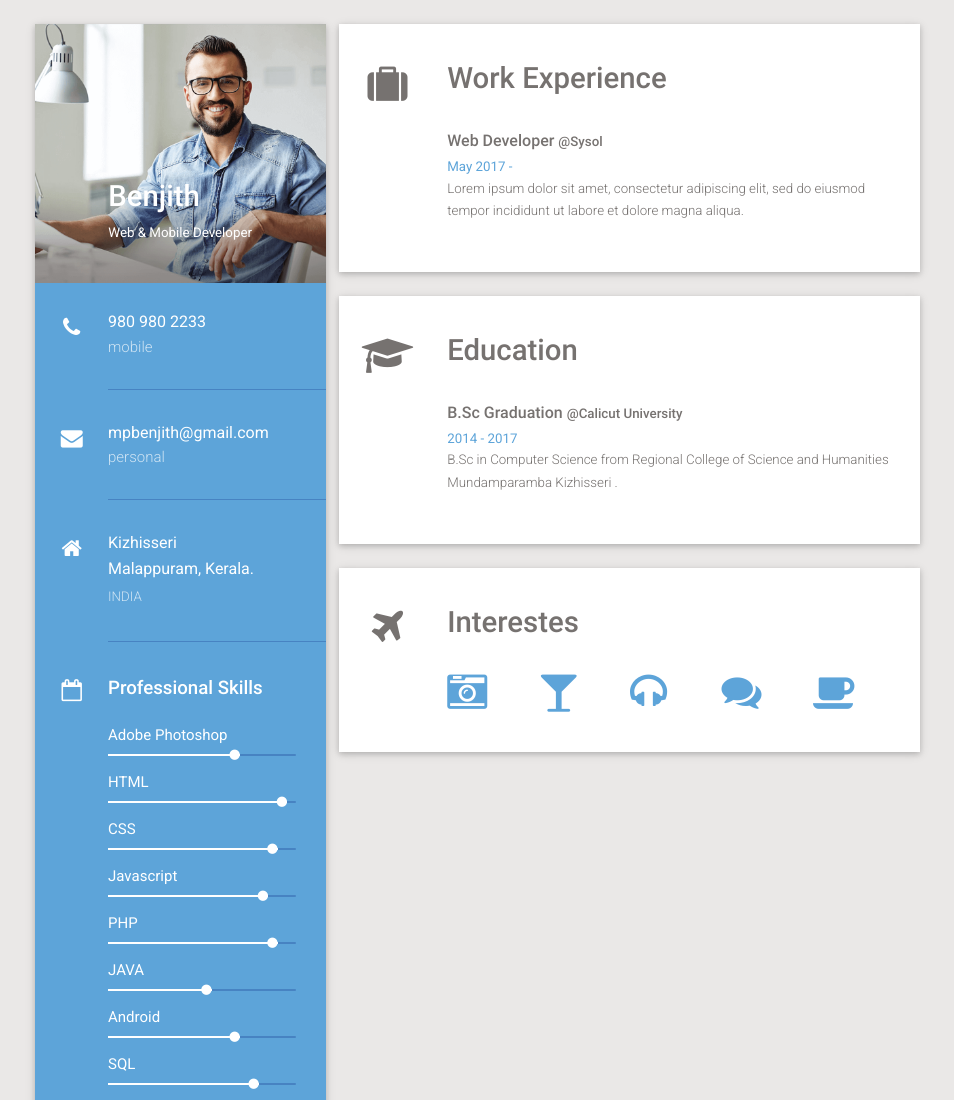
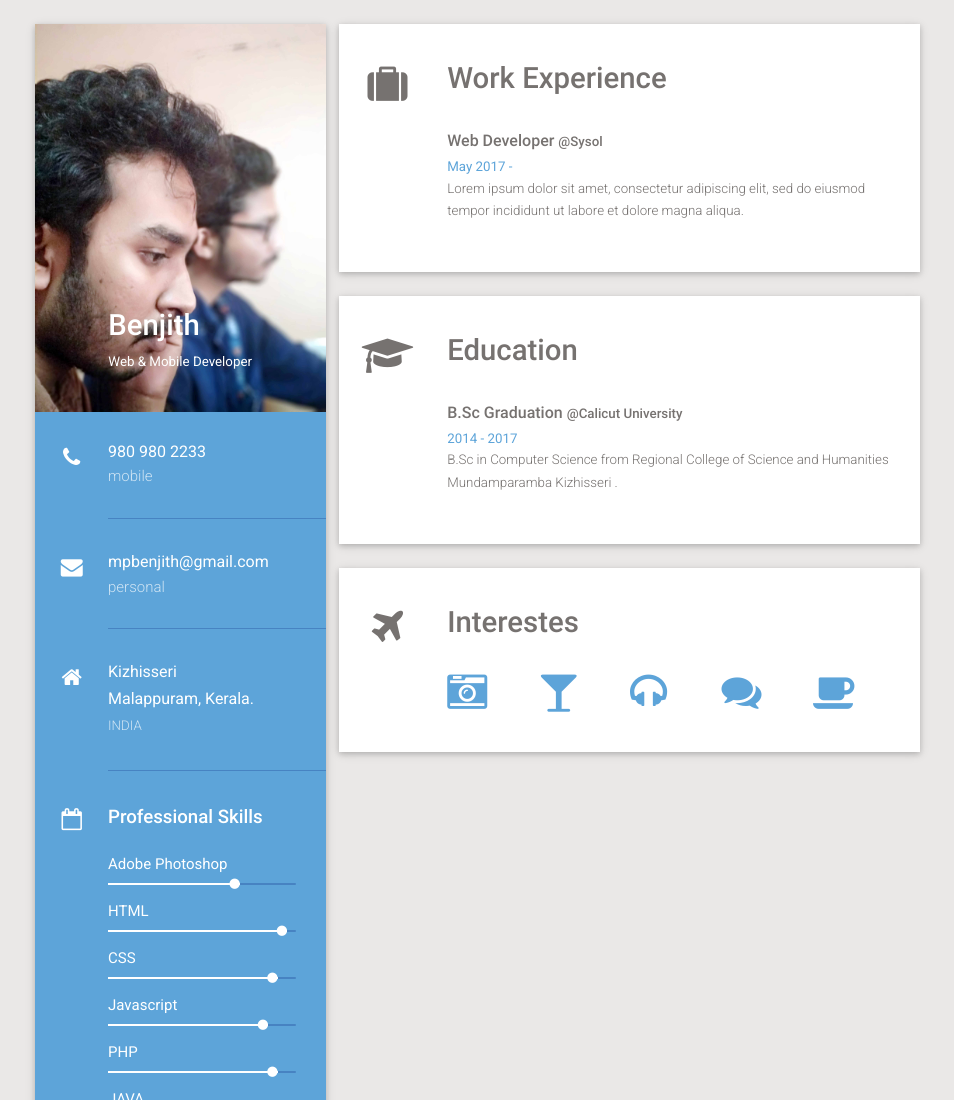
Before and after one commit to Benjith/benjith.github.io, a plain HTML site: page index.html in a window 1280 px wide. Shown: the top 1100 px of the page, without its empty margins (168-1122 px from the left). Drawn offline with Linux system fonts and the light colour scheme; some packages are replaced by stand-ins of ours.

Commit message:
pro pic change
profile pic change but bot actual size

```diff
--- a/index.html
+++ b/index.html
@@ -87,7 +87,7 @@
                                       IMAGE
                             ==========================-->
                             <div class="feature-img">
-                                <a href=""><img src="assets/images/profile-img.jpg" class="responsive-img" alt=""></a>
+                                <a href=""><img src="assets/images/profile-pic.jpg" class="responsive-img" alt=""></a>
                             </div>
                             <!-- =========================================
                                        NAVIGATION
```
Also changed, not shown: assets/images/profile-pic.jpg (added).
